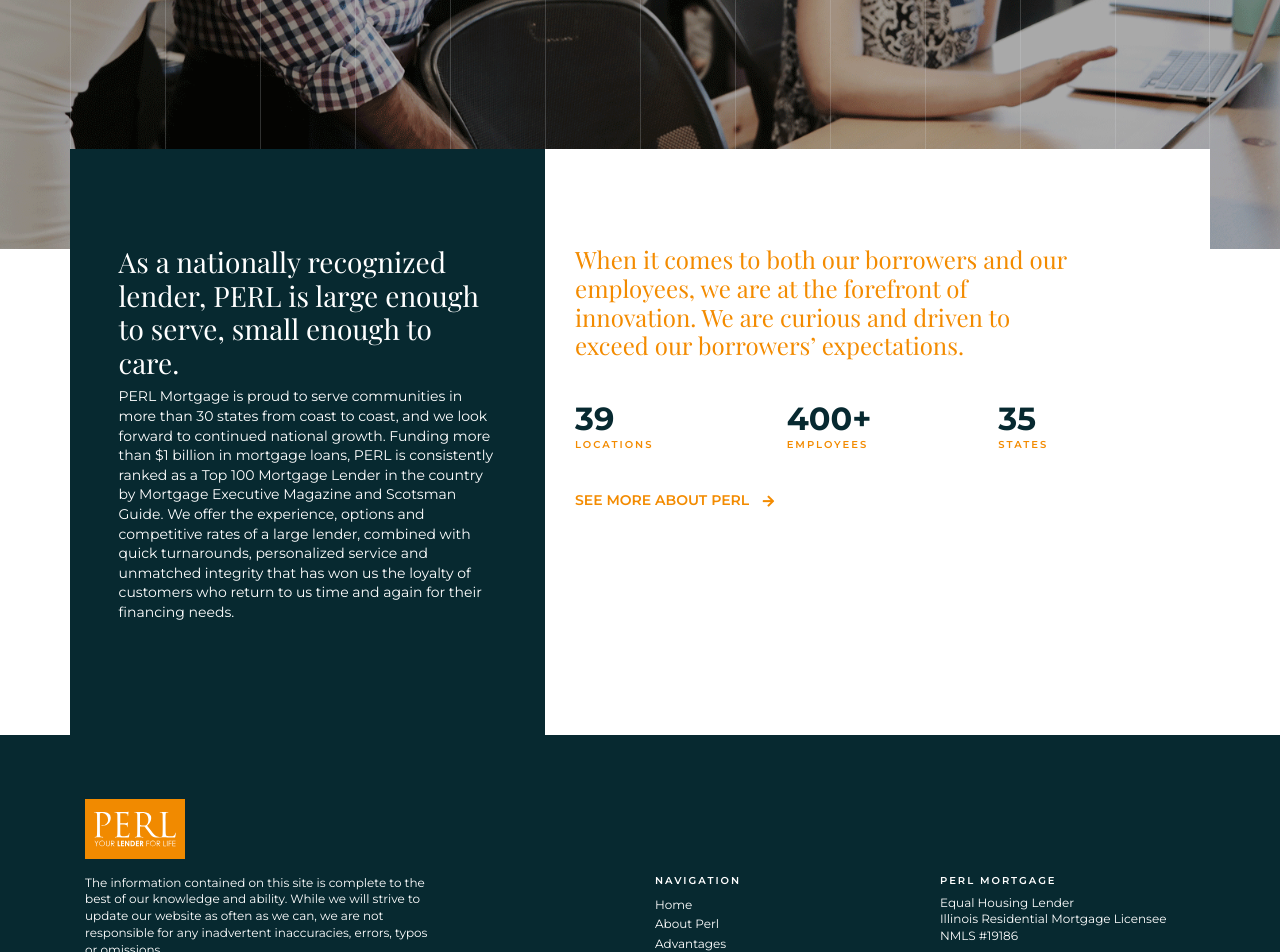
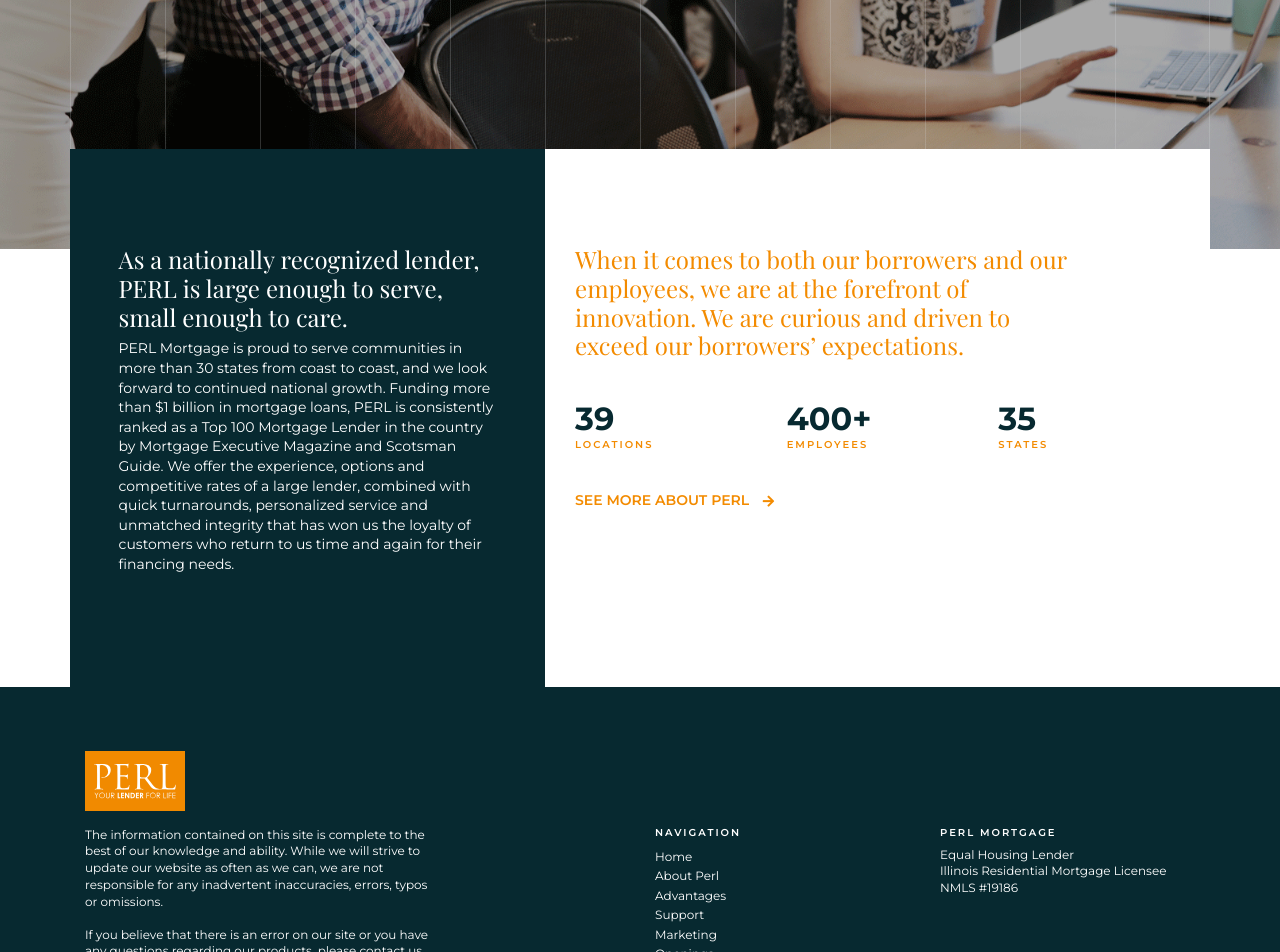
Before and after one commit to perl-mortgage/perl_recruit, a Jekyll site: the page built from index.md, in a window 1280 px wide. Shown: the part 651-1603 px from the top of the page. Built offline with Jekyll 4.4.1, drawn with Linux system fonts in a browser that asks for light colours; nearby versions of some CDN libraries; some web fonts are replaced; a script that is not in the unit is left out.

```diff
--- a/index.md
+++ b/index.md
@@ -15,8 +15,8 @@ page_sections:
   second_section: 'true'
   id: About
   title: Why Perl?
-  left_side: "<h3>As a nationally recognized lender, PERL is large enough to serve,
-    small enough to care.</h3><p>PERL Mortgage is proud to serve communities in more
+  left_side: "<h4>As a nationally recognized lender, PERL is large enough to serve,
+    small enough to care.</h4><p>PERL Mortgage is proud to serve communities in more
     than 30 states from coast to coast, and we look forward to continued national
     growth. Funding more than $1 billion in mortgage loans, PERL is consistently ranked
     as a Top 100 Mortgage Lender in the country by Mortgage Executive Magazine and
```
